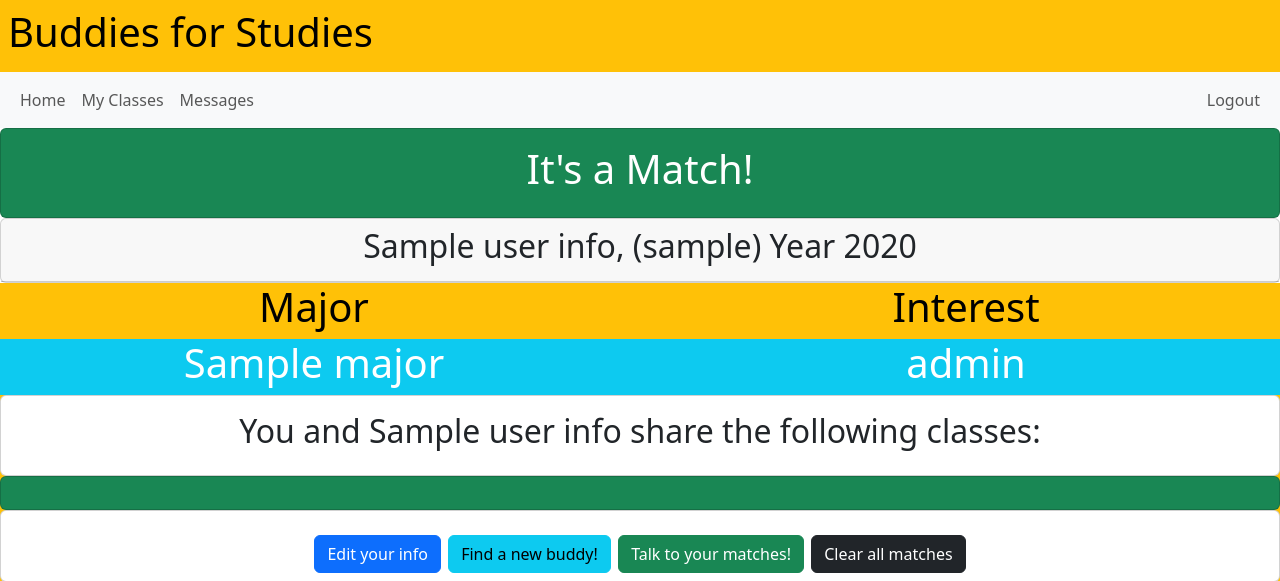
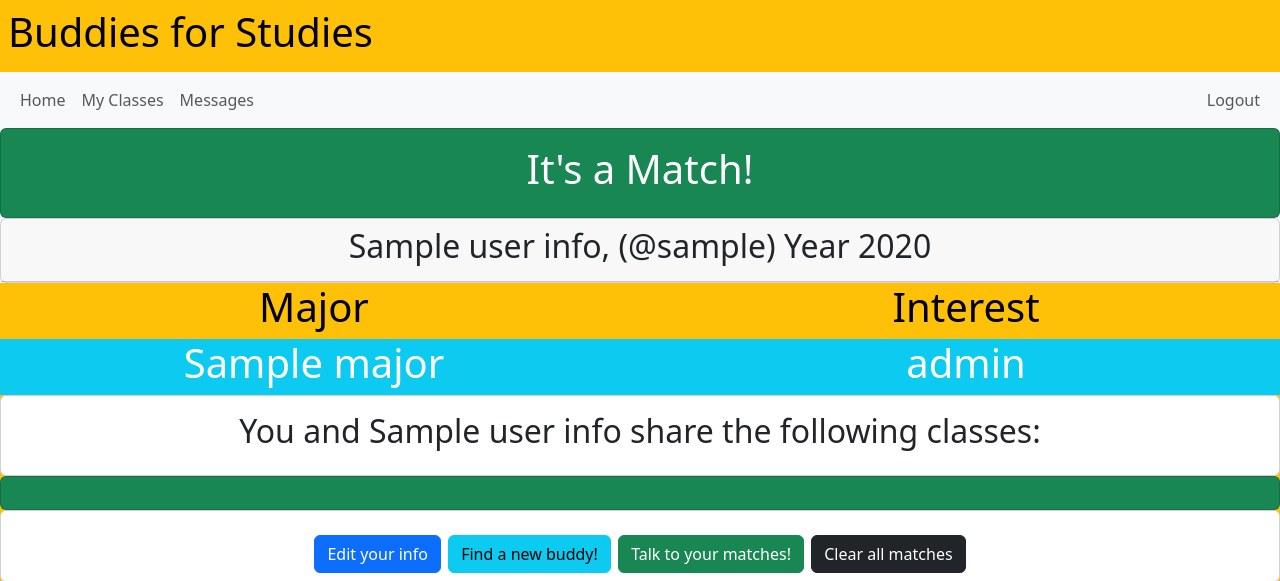
Before and after one commit to rafid-mirza/study-buddy-website, a Django app: template buddiesforstudies/templates/matching.html in a window 1280 px wide. Shown: the top 581 px of the page. Run offline with Django 4.2, Linux system fonts and the light colour scheme; a user stored in the database is signed in; tables that the repository leaves empty hold one stand-in row (values such as "Sample post"); the template is opened without the code that fills it: most values are stand-ins (such as "Sample title", 1, 10 or a date in 2020); some libraries are stand-ins or nearby versions.

Commit message:
oops forgot the @

```diff
--- a/buddiesforstudies/templates/matching.html
+++ b/buddiesforstudies/templates/matching.html
@@ -66,7 +66,7 @@
         <div class="card">
           <div class="card-header">
               {% for d in data.user_info_set.all%}
-              <h2  class="text-center"> {{d.name}}, ({{data.username}}) Year {{d.year}} </h2>
+              <h2  class="text-center"> {{d.name}}, (@{{data.username}}) Year {{d.year}} </h2>
               {%endfor%}
           </div>
         </div>
```
